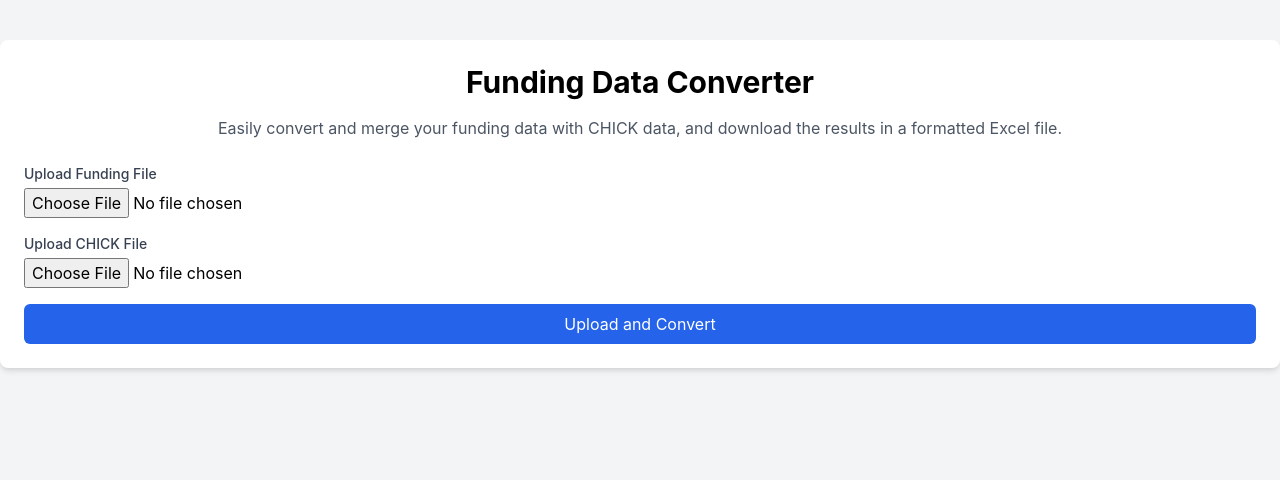
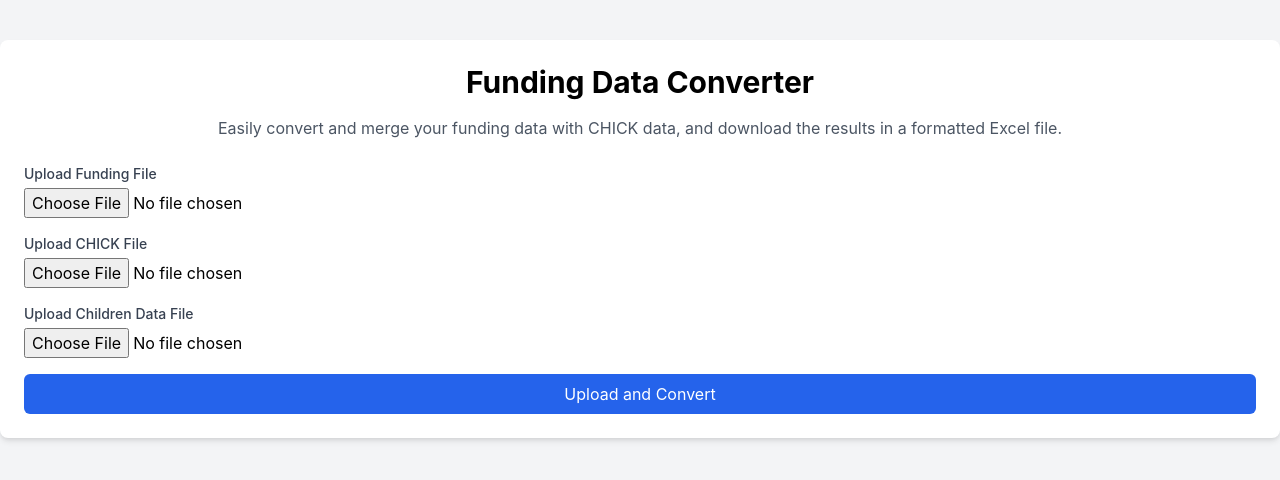
Before and after one commit to wolketich/fundingConvert, a Flask app: page / in a window 1280 px wide. Shown: the top 480 px of the page. Run offline with Flask 3, Linux system fonts and the light colour scheme.

Commit message:
Filter function

```diff
--- a/website/app.py
+++ b/website/app.py
@@ -1,10 +1,12 @@
-from flask import Flask, request, send_file, render_template
+from flask import Flask, request, send_file, render_template, jsonify
 import pandas as pd
 from datetime import datetime, timedelta
 import io
 from openpyxl import Workbook
 from openpyxl.styles import PatternFill
 from openpyxl.utils.dataframe import dataframe_to_rows
+import os
+import json
 
 app = Flask(__name__)
 
@@ -45,8 +47,11 @@ def index():
 def upload_file():
     funding_file = request.files['file-funding']
     chick_file = request.files['file-chick']
+    children_file = request.files['file-children']
+
     df_funding = pd.read_excel(funding_file)
     df_chick = pd.read_excel(chick_file)
+    df_children = pd.read_csv(children_file)
 
     # Filter CHICK data where all claims are confirmed by the parent
     df_chick = df_chick[(df_chick['All Claims Confirmed by Parent?'] == 'Yes')]
@@ -85,8 +90,11 @@ def upload_file():
 
     # Initialize the final output DataFrame
     months = ["Aug", "Sep", "Oct", "Nov", "Dec", "Jan", "Feb", "Mar", "Apr", "May", "Jun", "Jul"]
-    output_columns = ["Name", "Date of Birth", "CHICK", "Claim Until", "Term/Non-Term/Changes", "Allocation Value"] + months
+    output_columns = ["Name", "Date of Birth", "CHICK", "Claim Until", "Term/Non-Term/Changes", "Allocation Value"] + months + ["Child ID"]
     output_df = pd.DataFrame(columns=output_columns)
+
+    unmatched_names = []
+    children_dict = df_children.set_index('Full Name')['Child ID'].to_dict()
 
     # Populate the final output DataFrame
     for name, group in grouped.groupby("Child Name"):
@@ -111,7 +119,20 @@ def upload_file():
                 row[month] = f"€{group[group['Month'] == month]['Allocation Value'].values[0]:.2f}"
             else:
                 row[month] = ""
+        if name in children_dict:
+            row["Child ID"] = children_dict[name]
+        else:
+            unmatched_names.append(name)
         output_df = pd.concat([output_df, pd.DataFrame([row])], ignore_index=True)
+
+    # Save unmatched names for manual matching
+    unmatched_file = "unmatched_names.json"
+    unmatched_data = {"unmatched": sorted(unmatched_names), "possibleMatches": df_children.to_dict(orient='records')}
+    with open(unmatched_file, "w") as file:
+        json.dump(unmatched_data, file)
+
+    if unmatched_names:
+        return jsonify(unmatched_data)
 
     # Convert DataFrame to Excel file with formatting
     output = io.BytesIO()
@@ -141,7 +162,66 @@ def upload_file():
     workbook.save(output)
     output.seek(0)
 
-    return send_file(output, download_name="funding_data_summary.xlsx", as_attachment=True)
+    # Save the file temporarily to serve it later
+    file_path = "funding_data_summary.xlsx"
+    with open(file_path, "wb") as f_out:
+        f_out.write(output.getvalue())
+
+    return jsonify({"fileUrl": file_path})
+
+@app.route('/finalize', methods=['POST'])
+def finalize_matches():
+    data = request.json
+    matches = {item['name']: item['id'] for item in data['matches']}
+
+    # Load the unmatched names and possible matches
+    unmatched_file = "unmatched_names.json"
+    with open(unmatched_file, "r") as file:
+        unmatched_data = json.load(file)
+
+    # Update the DataFrame with the manual matches
+    global output_df
+    for name in unmatched_data["unmatched"]:
+        if name in matches and matches[name]:
+            output_df.loc[output_df['Name'] == name, 'Child ID'] = matches[name]
+
+    # Convert DataFrame to Excel file with formatting
+    output = io.BytesIO()
+    workbook = Workbook()
+    worksheet = workbook.active
+
+    for r in dataframe_to_rows(output_df, index=False, header=True):
+        worksheet.append(r)
+
+    # Apply conditional formatting
+    red_fill = PatternFill(start_color="FF0000", end_color="FF0000", fill_type="solid")
+    amber_fill = PatternFill(start_color="FFBF00", end_color="FFBF00", fill_type="solid")
+    yellow_fill = PatternFill(start_color="FFFF00", end_color="FFFF00", fill_type="solid")
+
+    for row in worksheet.iter_rows(min_row=2, max_row=worksheet.max_row, min_col=4, max_col=4):
+        for cell in row:
+            if cell.value:
+                claim_until_date = pd.to_datetime(cell.value, format="%d/%m/%Y", dayfirst=True)
+                days_diff = (claim_until_date - datetime.now()).days
+                if days_diff <= 7:
+                    cell.fill = red_fill
+                elif days_diff <= 14:
+                    cell.fill = amber_fill
+                elif days_diff <= 30:
+                    cell.fill = yellow_fill
+
+    workbook.save(output)
+    output.seek(0)
+
+    # Save the file temporarily to serve it later
+    file_path = "funding_data_summary.xlsx"
+    with open(file_path, "wb") as f_out:
+        f_out.write(output.getvalue())
+
+    # Clean up temporary files
+    os.remove(unmatched_file)
+
+    return jsonify({"fileUrl": file_path})
 
 if __name__ == '__main__':
     app.run(debug=True)
--- a/website/static/scripts.js
+++ b/website/static/scripts.js
@@ -5,28 +5,105 @@ document.getElementById('upload-form').addEventListener('submit', function(event
     // Get the file inputs
     const fundingFileInput = document.getElementById('file-funding-input');
     const chickFileInput = document.getElementById('file-chick-input');
+    const childrenFileInput = document.getElementById('file-children-input');
 
     // Create a FormData object and append the files
     const formData = new FormData();
     formData.append('file-funding', fundingFileInput.files[0]);
     formData.append('file-chick', chickFileInput.files[0]);
+    formData.append('file-children', childrenFileInput.files[0]);
 
     // Send the files to the server using fetch
     fetch('/upload', {
         method: 'POST',
         body: formData
     })
-    .then(response => response.blob()) // Convert response to blob
-    .then(blob => {
-        // Create a download link for the converted file
-        const downloadLink = document.getElementById('download-link');
-        const url = window.URL.createObjectURL(blob);
-        downloadLink.href = url;
-        downloadLink.download = 'funding_data_summary.xlsx';
-        downloadLink.style.display = 'block'; // Show the download link
-        document.getElementById('result').style.display = 'block'; // Show the result section
+    .then(response => response.json()) // Convert response to JSON
+    .then(data => {
+        if (data.unmatched.length > 0) {
+            // Display unmatched names and dropdowns for manual matching
+            const unmatchedList = document.getElementById('unmatched-list');
+            unmatchedList.innerHTML = ''; // Clear previous content
+            data.unmatched.sort().forEach(item => {
+                const div = document.createElement('div');
+                div.className = 'mb-4 unmatched-item';
+                div.innerHTML = `
+                    <label class="block text-sm font-medium text-gray-700">${item}</label>
+                    <select class="mt-1 block w-full" data-name="${item}">
+                        <option value="">-- Select a Match --</option>
+                        ${data.possibleMatches.map(match => `<option value="${match['Child ID']}">${match['Full Name']}</option>`).join('')}
+                    </select>
+                `;
+                unmatchedList.appendChild(div);
+            });
+            document.getElementById('unmatched-names').style.display = 'block';
+
+            // Add event listener to search bar
+            document.getElementById('search-bar').addEventListener('input', function() {
+                const filter = this.value.toLowerCase();
+                document.querySelectorAll('.unmatched-item').forEach(function(item) {
+                    const text = item.querySelector('label').textContent.toLowerCase();
+                    item.style.display = text.includes(filter) ? '' : 'none';
+                });
+            });
+
+            // Add event listener to remove selected options from other dropdowns
+            document.querySelectorAll('select[data-name]').forEach(select => {
+                select.addEventListener('change', function() {
+                    const selectedValue = this.value;
+                    const selectedName = this.getAttribute('data-name');
+                    document.querySelectorAll('select[data-name]').forEach(otherSelect => {
+                        if (otherSelect !== this) {
+                            otherSelect.querySelector(`option[value="${selectedValue}"]`).remove();
+                        }
+                    });
+                    if (selectedValue) {
+                        const label = this.previousElementSibling;
+                        label.classList.add('text-green-600');
+                        label.innerHTML += ` (Matched with ${selectedValue})`;
+                        this.setAttribute('disabled', 'true');
+                    }
+                });
+            });
+        } else {
+            // If no unmatched names, directly show the result
+            const downloadLink = document.getElementById('download-link');
+            downloadLink.href = data.fileUrl;
+            downloadLink.download = 'funding_data_summary.xlsx';
+            downloadLink.style.display = 'block';
+            document.getElementById('result').style.display = 'block';
+        }
     })
     .catch(error => {
         console.error('Error:', error); // Log any errors
     });
 });
+
+// Event listener for the finalize button
+document.getElementById('finalize-button').addEventListener('click', function() {
+    const unmatchedSelects = document.querySelectorAll('#unmatched-list select');
+    const matches = Array.from(unmatchedSelects).map(select => ({
+        name: select.getAttribute('data-name'),
+        id: select.value
+    }));
+
+    fetch('/finalize', {
+        method: 'POST',
+        headers: {
+            'Content-Type': 'application/json'
+        },
+        body: JSON.stringify({ matches })
+    })
+    .then(response => response.json())
+    .then(data => {
+        const downloadLink = document.getElementById('download-link');
+        downloadLink.href = data.fileUrl;
+        downloadLink.download = 'funding_data_summary.xlsx';
+        downloadLink.style.display = 'block';
+        document.getElementById('result').style.display = 'block';
+        document.getElementById('unmatched-names').style.display = 'none';
+    })
+    .catch(error => {
+        console.error('Error:', error); // Log any errors
+    });
+});
--- a/website/static/styles.css
+++ b/website/static/styles.css
@@ -1,3 +1,3 @@
 body {
-    font-family: 'Inter', sans-serif;
+    font-family: 'Inter', sans-serif; /* Using a modern and clean font */
 }
--- a/website/templates/index.html
+++ b/website/templates/index.html
@@ -22,8 +22,18 @@
                     <label for="file-chick-input" class="block text-sm font-medium text-gray-700">Upload CHICK File</label>
                     <input type="file" id="file-chick-input" name="file-chick" accept=".xlsx" required class="mt-1 block w-full">
                 </div>
+                <div>
+                    <label for="file-children-input" class="block text-sm font-medium text-gray-700">Upload Children Data File</label>
+                    <input type="file" id="file-children-input" name="file-children" accept=".csv" required class="mt-1 block w-full">
+                </div>
                 <button type="submit" class="w-full bg-blue-600 text-white py-2 px-4 rounded-md hover:bg-blue-700">Upload and Convert</button>
             </form>
+            <div id="unmatched-names" class="mt-6" style="display: none;">
+                <h2 class="text-center text-xl font-semibold mb-4">Unmatched Names</h2>
+                <input type="text" id="search-bar" placeholder="Search..." class="mb-4 p-2 border border-gray-300 rounded-md w-full">
+                <div id="unmatched-list"></div>
+                <button id="finalize-button" class="w-full bg-green-600 text-white py-2 px-4 rounded-md mt-4 hover:bg-green-700">Finalize Matches</button>
+            </div>
             <div id="result" class="mt-6" style="display: none;">
                 <h2 class="text-center text-xl font-semibold mb-4">Conversion Result</h2>
                 <a id="download-link" href="#" class="w-full bg-green-600 text-white py-2 px-4 rounded-md text-center hover:bg-green-700" style="display: none;">Download Converted File</a>
```
Also changed, not shown: 2 other files.
